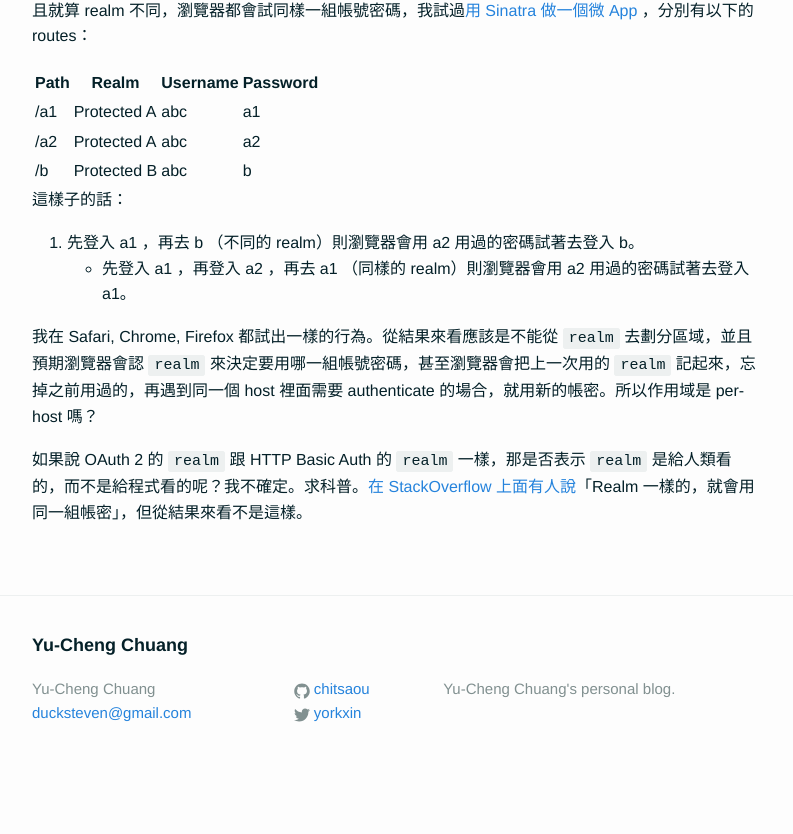
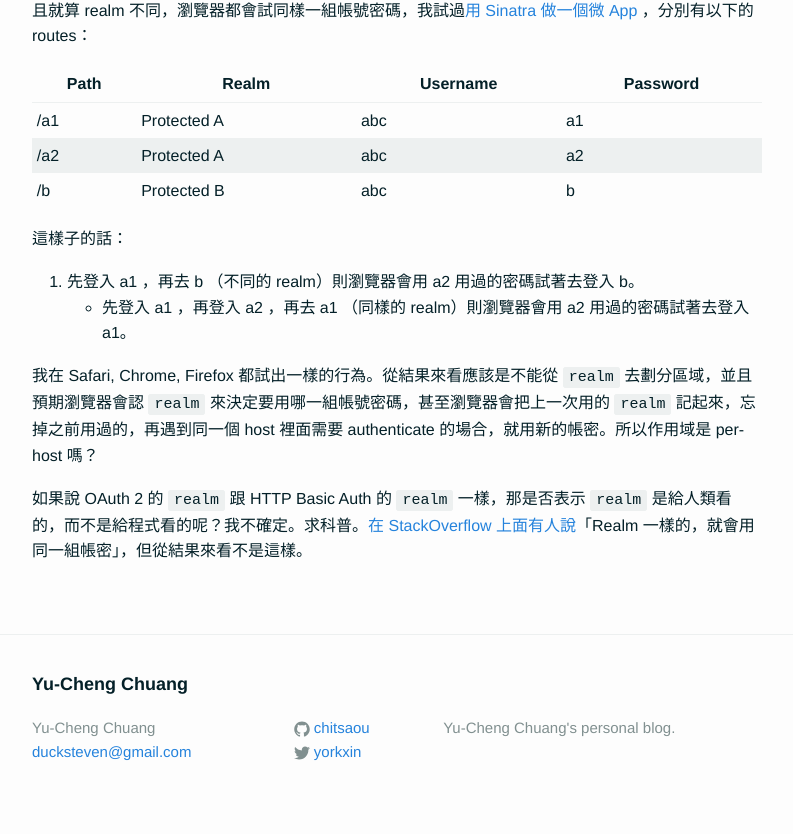
Before and after one commit to godfrey3835/blog, a Jekyll site: the page built from _posts/2013-10-02-realm-in-http-authentication.md, in a window 1280 px wide. Shown: the part 639-1473 px from the top of the page, without its empty margins (243-1036 px from the left). Built offline with Jekyll 4.4.1, drawn with Linux system fonts in a browser that asks for light colours; Markdown is read by kramdown in place of the engine named in the settings; before the commit the page ends 1434 px from its top, so only the background shows below that.

Commit message:
table style

```diff
--- a/_sass/_base.scss
+++ b/_sass/_base.scss
@@ -31,6 +31,7 @@ body {
 h1, h2, h3, h4, h5, h6,
 p, blockquote, pre, hr,
 ul, ol, dl, figure,
+table,
 %vertical-rhythm {
     margin-bottom: $spacing-unit / 2;
 }
@@ -126,6 +127,35 @@ blockquote {
 }
 
 
+/**
+ * Tables
+ */
+table {
+    border-spacing: 0;
+    width: 100%;
+
+    code {
+        border: none;
+        background-color: transparent;
+        padding: 0;
+    }
+}
+
+th, td {
+    padding: 0.3em;
+}
+
+thead {
+    th, td {
+        border-bottom: 1px solid $grey-color-light;
+    }
+}
+
+tbody {
+    tr:nth-child(2n) {
+        background-color: $grey-color-light;
+    }
+}
 
 /**
  * Code formatting
```
